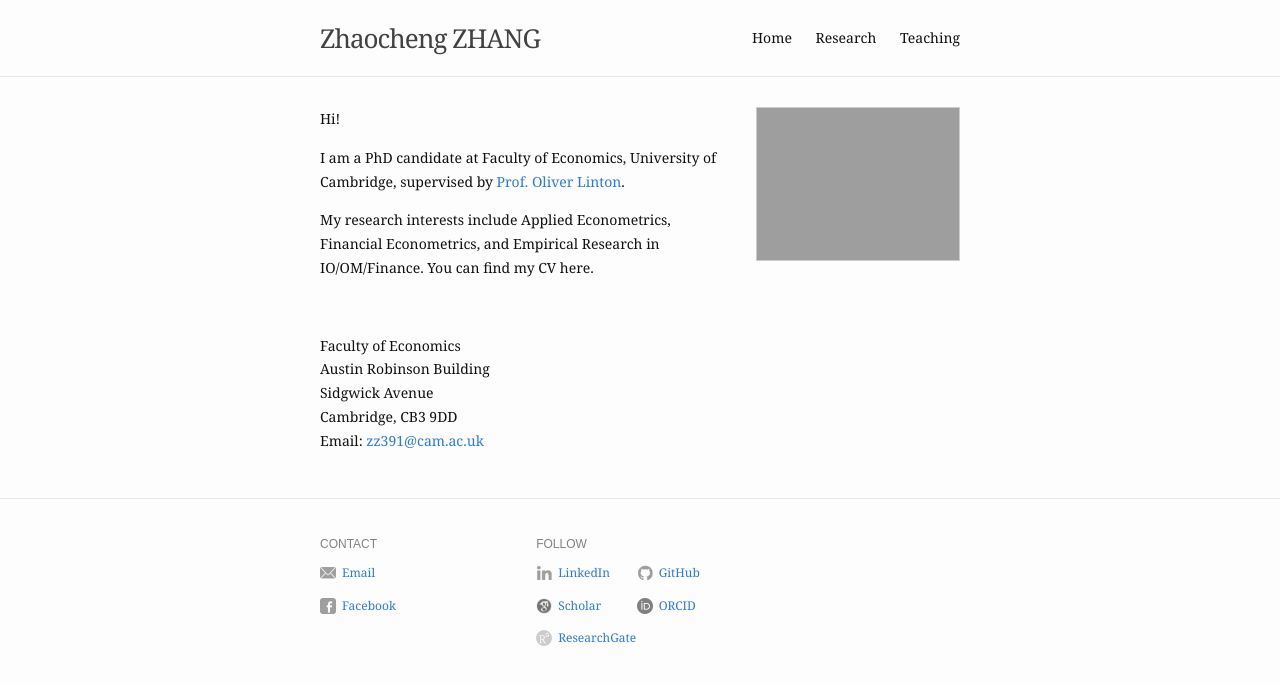
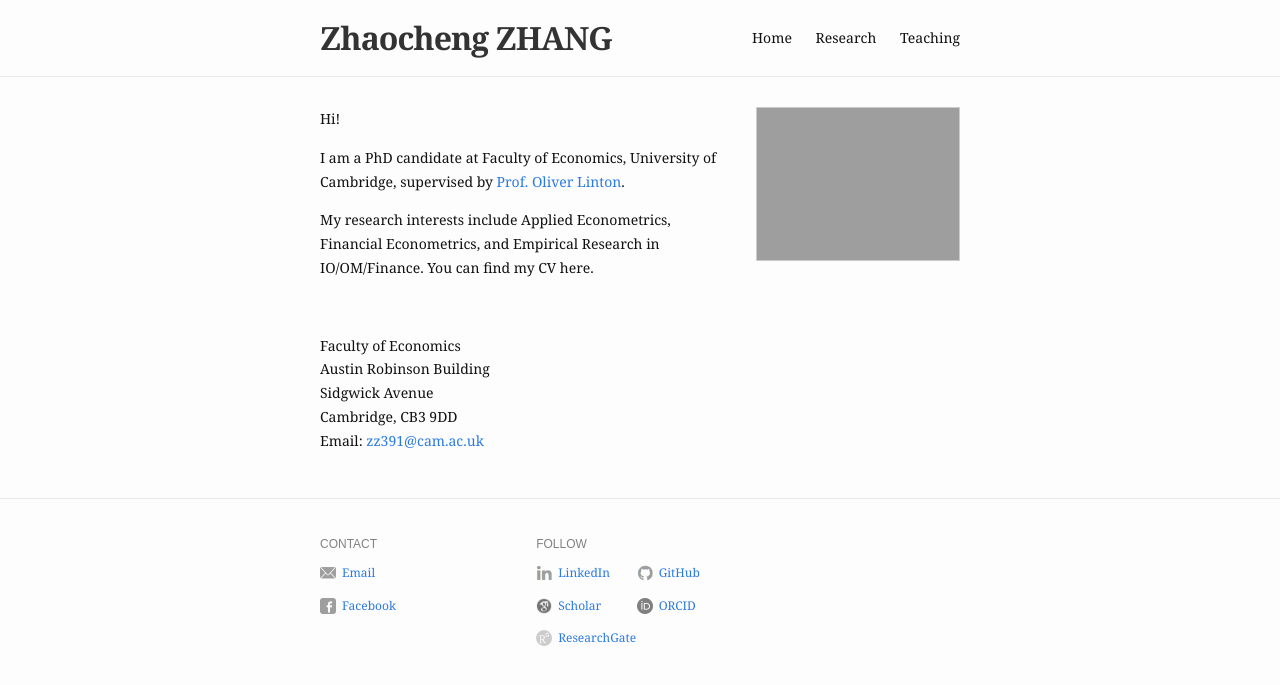
Before and after one commit to zhaocheng-zhang/zhaocheng-zhang.github.io, a Jekyll site: the page built from index.md, in a window 1280 px wide. Shown: the top 685 px of the page. Built offline with Jekyll 4.4.1, drawn with Linux system fonts in a browser that asks for light colours.

Commit message:
Update main.scss

```diff
--- a/assets/css/main.scss
+++ b/assets/css/main.scss
@@ -33,3 +33,9 @@ $on-laptop: 800px;
 
 // Import partials from `sass_dir` (defaults to `_sass`)
 @import "base", "layout", "site", "404";
+
+.site-title {
+  font-size: 2rem; /* 根据需要调整标题的大小 */
+  color: #333; /* 标题的颜色 */
+  font-weight: bold; /* 标题加粗 */
+}
```
